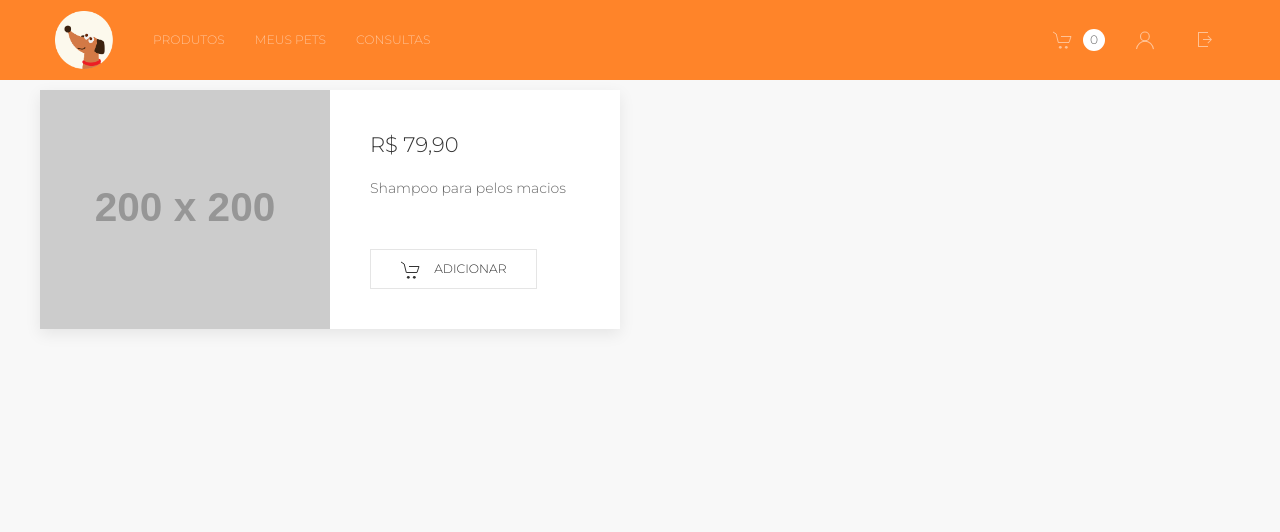
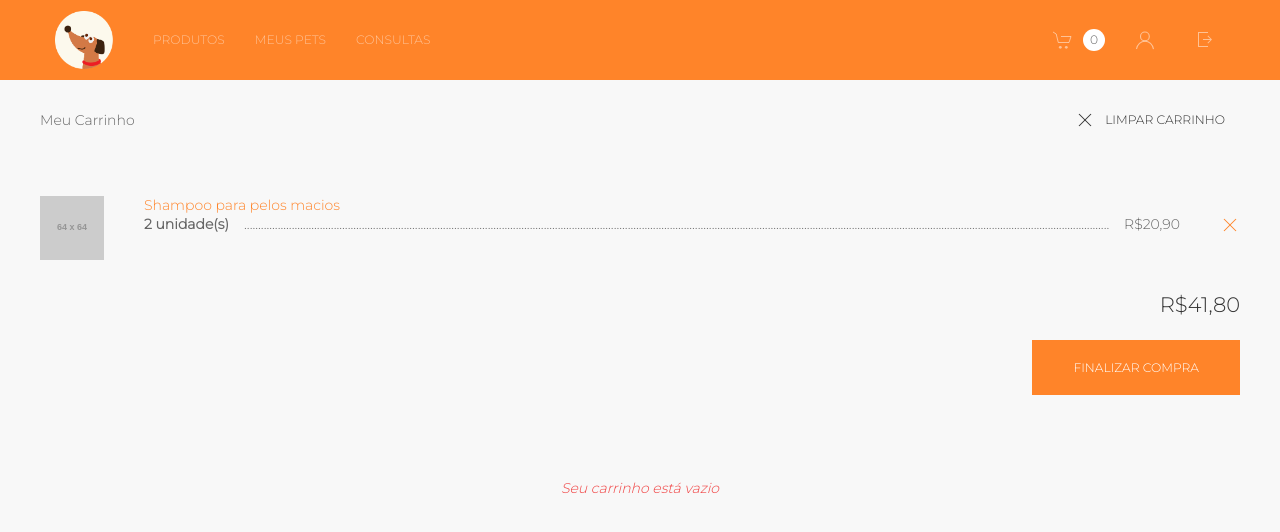
Before and after one commit to delciney/Balta-7187-Angular, an Angular app: page / in a window 1280 px wide. Shown: the top 532 px of the page. Built offline with nearby package versions, Linux system fonts and the light colour scheme.

Commit message:
Criando a cart-page

```diff
--- a/src/app/app.component.html
+++ b/src/app/app.component.html
@@ -1,2 +1,2 @@
 <app-navbar></app-navbar>
-<app-products-page></app-products-page>
+<app-cart-page></app-cart-page>
--- a/src/app/app.module.ts
+++ b/src/app/app.module.ts
@@ -9,6 +9,7 @@ import { SignupPageComponent } from './signup-page/signup-page.component';
 
 import { PetsPageComponent } from './pets-page/pets-page.component';
 import { ProductsPageComponent } from './products-page/products-page.component';
+import { CartPageComponent } from './cart-page/cart-page.component';
 
 @NgModule({
   declarations: [
@@ -18,7 +19,8 @@ import { ProductsPageComponent } from './products-page/products-page.component';
     ResetPasswordPageComponent,
     SignupPageComponent,
     PetsPageComponent,
-    ProductsPageComponent
+    ProductsPageComponent,
+    CartPageComponent
   ],
   imports: [
     BrowserModule
--- /dev/null
+++ b/src/app/cart-page/cart-page.component.html
@@ -0,0 +1,110 @@
+<div
+  class="uk-container"
+>
+  <nav
+    class="uk-navbar-container"
+    uk-navbar
+  >
+    <div
+      class="uk-navbar-left"
+    >
+      <ul
+        class="uk-navbar-nav"
+      >
+        <li
+          class="uk-active"
+        >Meu Carrinho
+
+        </li>
+      </ul>
+    </div>
+    <div
+      class="uk-navbar-right"
+    >
+      <ul
+        class="uk-navbar-nav"
+      >
+        <li
+          class="uk-active"
+        >
+          <a>
+            <span
+              class="uk-icon uk-margin-small-right"
+              uk-icon="icon: close"
+            >
+
+            </span>
+            Limpar Carrinho
+          </a>
+        </li>
+      </ul>
+    </div>
+  </nav>
+  <br><br>
+  <div
+    class="uk-grid-small"
+    uk-grid
+  >
+    <div
+      class="uk-width-expand"
+      uk-leader
+    >
+      <img
+        src="https://via.placeholder.com/64.png"
+        class="uk-align-left"
+        alt=""
+        width="64"
+        height="64"
+      >
+      <a
+        href="#"
+      >Shampoo para pelos macios</a> <br>
+      <strong>2 unidade(s)</strong>
+    </div>
+    <div>
+      <br>
+      R$20,90
+      <a
+        class="uk-button uk-button-link uk-align-right"
+      >
+        <span
+          class="uk-icon"
+          uk-icon="icon: close"
+        >
+
+        </span>
+      </a>
+    </div>
+  </div>
+
+
+  <div
+    class="uk-text-right"
+  >
+    <h3
+      class="uk-text-right"
+    >
+      R$41,80
+    </h3>
+    <a
+      href="/checkout"
+      class="uk-button uk-button-large uk-button-primary uk-margin-small-bottom"
+    >
+      FINALIZAR COMPRA
+    </a>
+  </div>
+</div>
+
+<div
+  class="uk-container"
+>
+  <br>
+  <br>
+  <br>
+  <p
+    class="uk-text-center"
+  ><em>Seu carrinho está vazio</em></p>
+  <br>
+  <br>
+  <br>
+</div>
--- /dev/null
+++ b/src/app/cart-page/cart-page.component.ts
@@ -0,0 +1,15 @@
+import { Component, OnInit } from '@angular/core';
+
+@Component({
+  selector: 'app-cart-page',
+  templateUrl: './cart-page.component.html',
+  styleUrls: ['./cart-page.component.css']
+})
+export class CartPageComponent implements OnInit {
+
+  constructor() { }
+
+  ngOnInit(): void {
+  }
+
+}
```
Also changed, not shown: src/app/products-page/products-page.component.html (+30 -8 lines), src/app/cart-page/cart-page.component.css (added), 1 other file (tests, documents, lock files or other folders).
